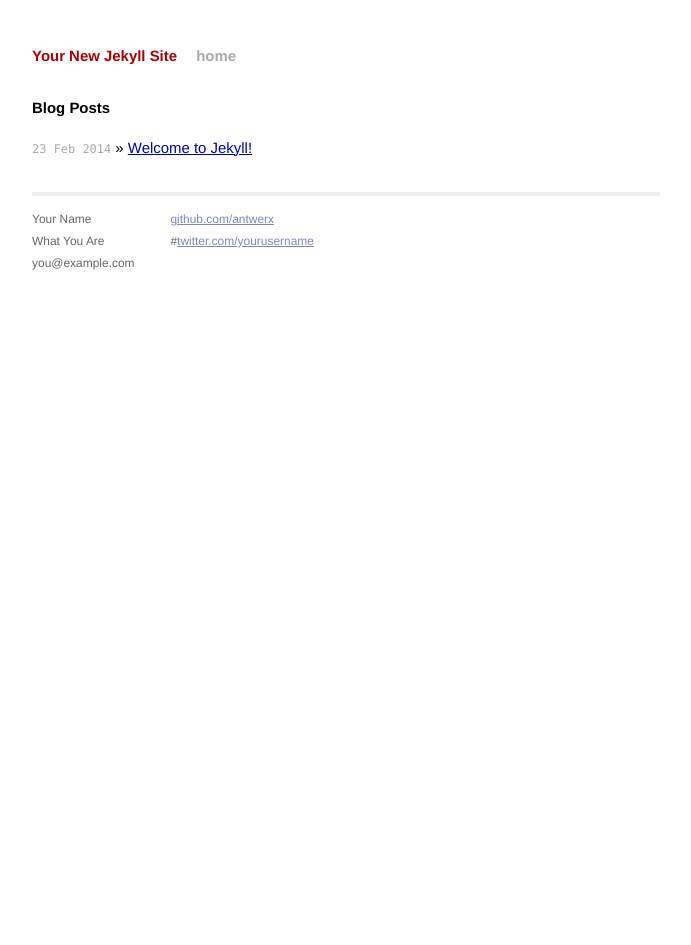
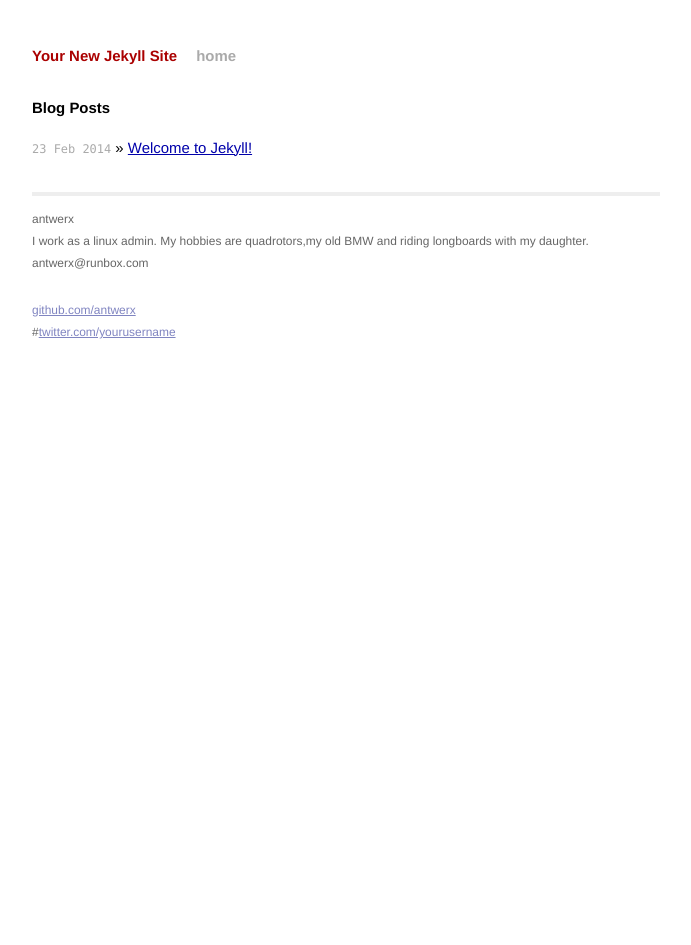
Before and after one commit to antwerx/antwerx.github.io, a Jekyll site: the page built from index.html, in a window 1280 px wide. Shown: the whole page, without its empty margins (294-985 px from the left). Built offline with Jekyll 4.4.1, drawn with Linux system fonts in a browser that asks for light colours; Markdown is read by kramdown in place of the engine named in the settings.

Commit message:
added content

```diff
--- a/_layouts/default.html
+++ b/_layouts/default.html
@@ -26,9 +26,9 @@
           <div class="footer">
             <div class="contact">
               <p>
-                Your Name<br />
-                What You Are<br />
-                you@example.com
+                antwerx<br />
+                I work as a linux admin. My hobbies are quadrotors,my old BMW and riding longboards with my daughter.<br />
+                antwerx@runbox.com
               </p>
             </div>
             <div class="contact">
```
